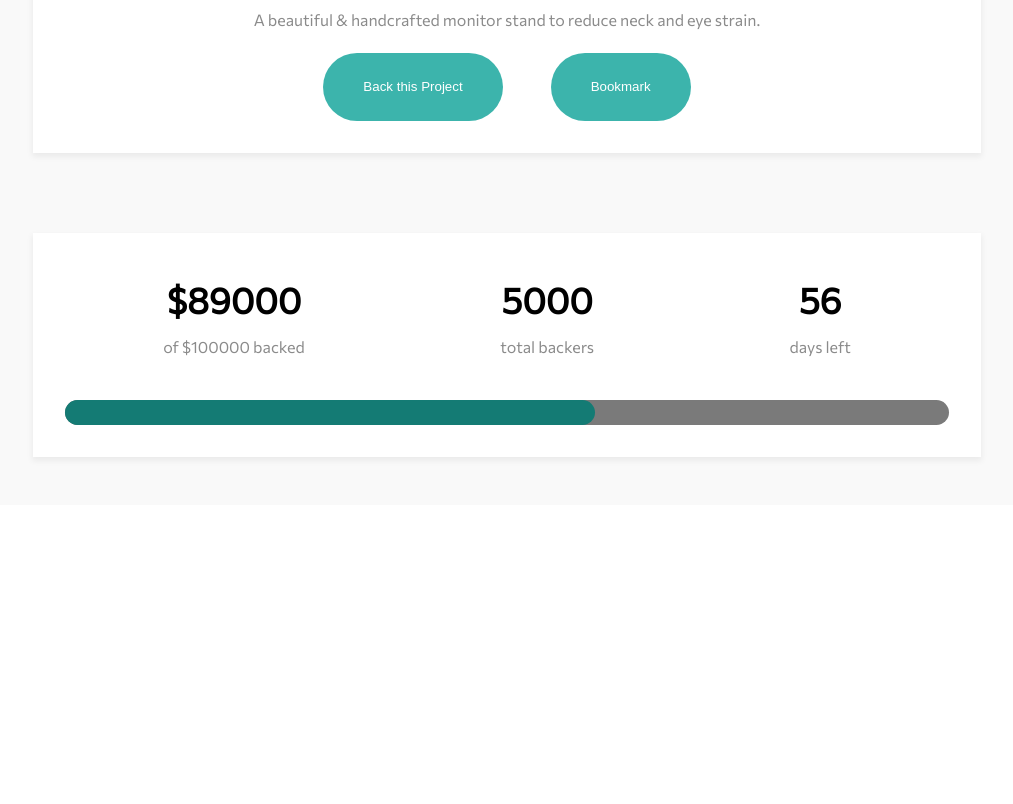
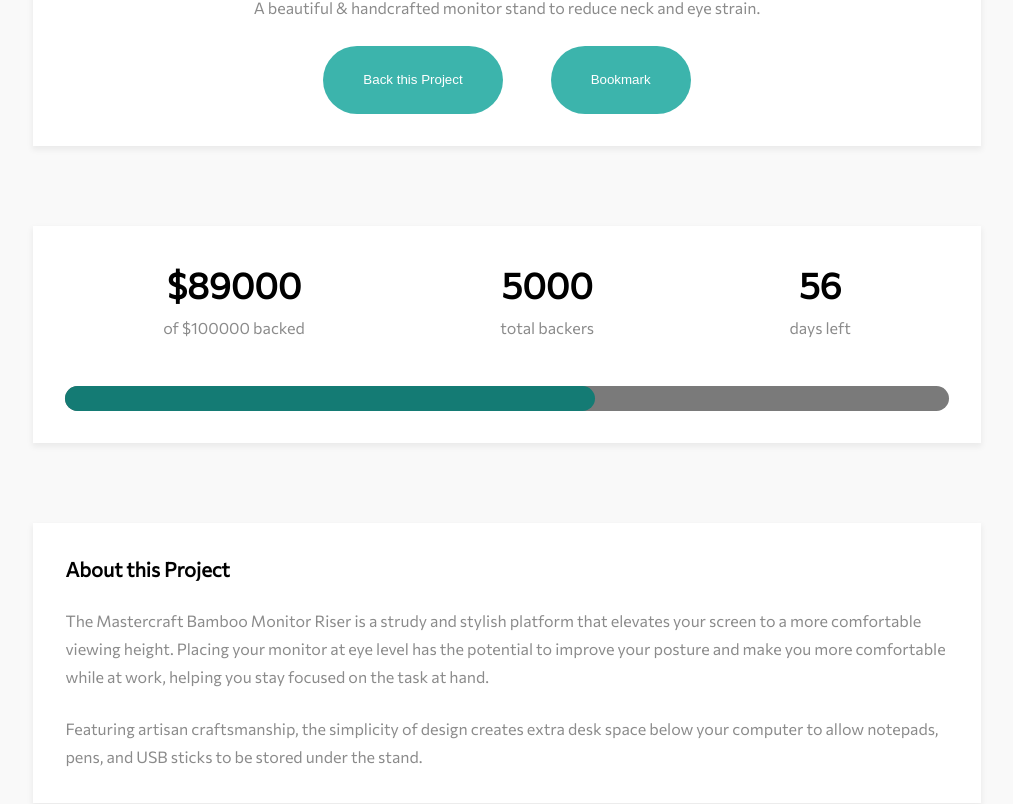
Before and after one commit to nonsoo/crowdfunding--app, a React (Create React App) app: page / in a window 1280 px wide. Shown: the part 952-1756 px from the top of the page, without its empty margins (133-1146 px from the left). Before the commit the page ends 1457 px from the top, so only its background shows below. Built offline with nearby package versions, Linux system fonts and the light colour scheme.

Commit message:
Finished about section

```diff
--- a/src/App.js
+++ b/src/App.js
@@ -4,6 +4,7 @@
 import Header from "./Components/Header";
 import ItemHeaderComp from "./Components/ItemHeaderComp";
 import FundComp from "./Components/FundComp";
+import ProjectDetails from "./Components/ProjectDetails";
 
 function App() {
   return (
@@ -13,6 +14,7 @@
       <section className="mainContent">
         <ItemHeaderComp />
         <FundComp />
+        <ProjectDetails />
       </section>
     </div>
   );
--- /dev/null
+++ b/src/Components/ProjectDetails.jsx
@@ -0,0 +1,25 @@
+import React from "react";
+
+const ProjectDetails = () => {
+  return (
+    <section className="mainPageComp">
+      <div className="AboutSection">
+        <p className="AboutSection__Title">About this Project</p>
+        <p className="aboutSection__Descri">
+          The Mastercraft Bamboo Monitor Riser is a strudy and stylish platform
+          that elevates your screen to a more comfortable viewing height.
+          Placing your monitor at eye level has the potential to improve your
+          posture and make you more comfortable while at work, helping you stay
+          focused on the task at hand.
+        </p>
+        <p className="aboutSection__Descri">
+          Featuring artisan craftsmanship, the simplicity of design creates
+          extra desk space below your computer to allow notepads, pens, and USB
+          sticks to be stored under the stand.
+        </p>
+      </div>
+    </section>
+  );
+};
+
+export default ProjectDetails;
--- a/src/css/layout.css
+++ b/src/css/layout.css
@@ -38,6 +38,8 @@
   /* other */
 
   --boxShadow-prmy: 0 3px 6px 1px rgba(23, 23, 23, 0.06);
+  --letterSpacingBody: 0.06rem;
+  --lineHeight: 1.75rem;
 }
 
 .Funding--site {
@@ -46,6 +48,7 @@
   font-size: var(--fs-prmy);
   font-family: var(--ff-prmy);
   font-weight: var(--fw-prmy);
+  line-height: var(--lineHeight);
 
   color: var(--fcol-tri);
   background-color: var(--background-col);
@@ -131,3 +134,15 @@
   background-color: var(--col-Prmy-dark);
   border-radius: 100px;
 }
+
+.AboutSection {
+  display: flex;
+  flex-direction: column;
+  gap: 1.5rem;
+}
+
+.AboutSection__Title {
+  font-size: var(--fs-sec);
+  font-weight: var(--fw-tri);
+  color: var(--fcol-sec);
+}
```
